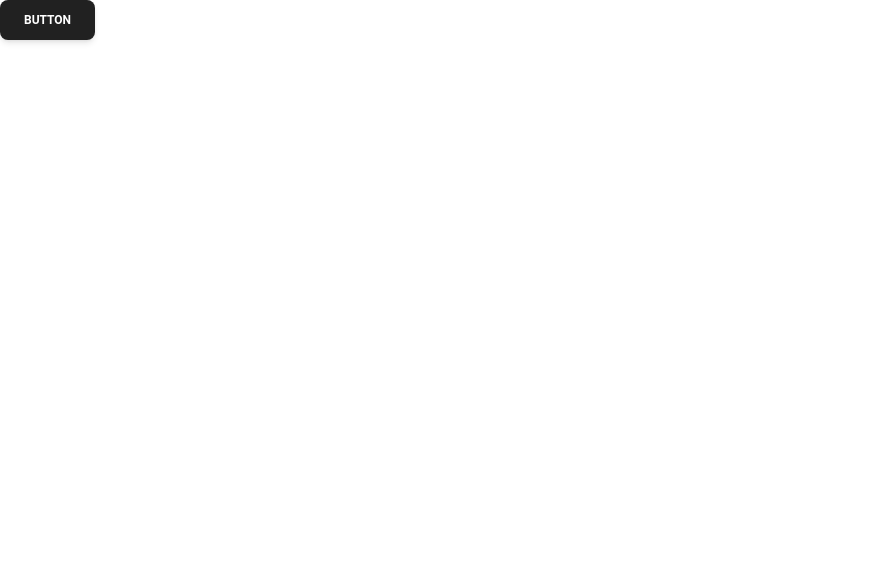
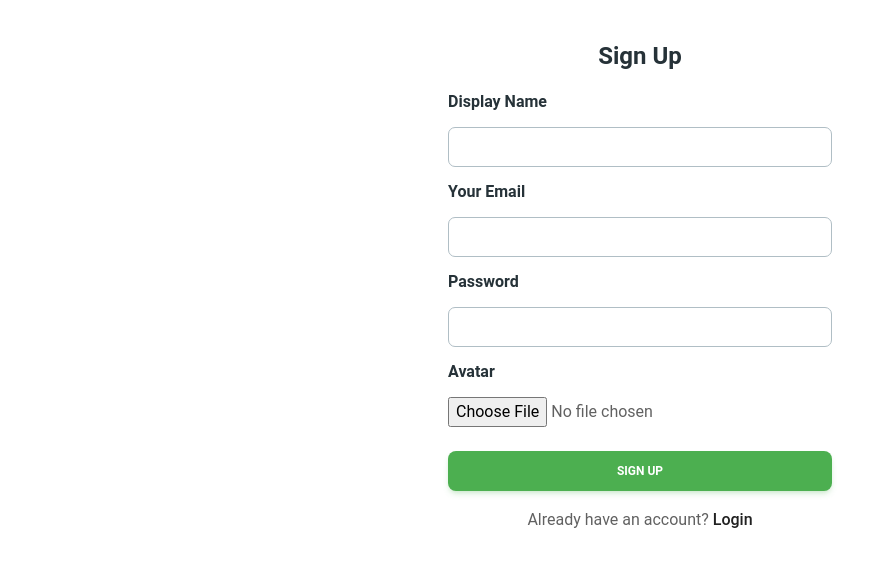
Before and after one commit to faisalyudiansah/realtime-chat-react-firebase, a React app: page / in a window 1280 px wide. Shown: the top 566 px of the page, without its empty margins (0-896 px from the left). Built offline with nearby package versions, Linux system fonts and the light colour scheme; the HTML template or start-up script is replaced by a standard one.

Commit message:
feat: register page and icon

```diff
--- a/package.json
+++ b/package.json
@@ -12,7 +12,8 @@
   "dependencies": {
     "@material-tailwind/react": "^2.1.8",
     "react": "^18.2.0",
-    "react-dom": "^18.2.0"
+    "react-dom": "^18.2.0",
+    "react-icons": "^4.12.0"
   },
   "devDependencies": {
     "@types/react": "^18.2.43",
--- a/src/App.jsx
+++ b/src/App.jsx
@@ -1,9 +1,10 @@
 import { Button } from "@material-tailwind/react"
+import Register from "./pages/Register"
 
 function App() {
   return (
     <>
-      <Button>Button</Button>
+      <Register />
     </>
   )
 }
--- /dev/null
+++ b/src/pages/Home.jsx
@@ -0,0 +1,9 @@
+import React from 'react'
+
+const Home = () => {
+  return (
+    <div>Home</div>
+  )
+}
+
+export default Home
--- /dev/null
+++ b/src/pages/Login.jsx
@@ -0,0 +1,9 @@
+import React from 'react'
+
+const Login = () => {
+  return (
+    <div>Login</div>
+  )
+}
+
+export default Login
--- /dev/null
+++ b/src/pages/Register.jsx
@@ -0,0 +1,74 @@
+import React from 'react'
+import {
+  Card,
+  Input,
+  Button,
+  Typography,
+} from "@material-tailwind/react"
+
+const Register = () => {
+  return (
+    <>
+      <Card color="transparent" shadow={false} className='m-10 justify-center items-center'>
+        <Typography variant="h4" color="blue-gray">
+          Sign Up
+        </Typography>
+        <form className="mt-4 mb-2 w-80 max-w-screen-lg sm:w-96 ">
+          <div className="mb-1 flex flex-col gap-3">
+            <Typography variant="h6" color="blue-gray">
+              Display Name
+            </Typography>
+            <Input
+              type='text'
+              placeholder="Your display name..."
+              className=" !border-t-blue-gray-200 focus:!border-t-gray-900"
+              labelProps={{
+                className: "before:content-none after:content-none",
+              }}
+            />
+            <Typography variant="h6" color="blue-gray">
+              Your Email
+            </Typography>
+            <Input
+              type='email'
+              placeholder="name@mail.com"
+              className=" !border-t-blue-gray-200 focus:!border-t-gray-900"
+              labelProps={{
+                className: "before:content-none after:content-none",
+              }}
+            />
+            <Typography variant="h6" color="blue-gray">
+              Password
+            </Typography>
+            <Input
+              type="password"
+              placeholder="********"
+              className=" !border-t-blue-gray-200 focus:!border-t-gray-900"
+              labelProps={{
+                className: "before:content-none after:content-none",
+              }}
+            />
+            <Typography variant="h6" color="blue-gray">
+              Avatar
+            </Typography>
+            <input
+              type='file'
+            />
+          </div>
+
+          <Button color='green' className="mt-6" fullWidth>
+            sign up
+          </Button>
+          <Typography color="gray" className="mt-4 text-center font-normal">
+            Already have an account?{" "}
+            <a href="#" className="font-medium text-gray-900">
+              Login
+            </a>
+          </Typography>
+        </form>
+      </Card>
+    </>
+  )
+}
+
+export default Register
```
Also changed, not shown: 1 other file (tests, documents, lock files or other folders).
